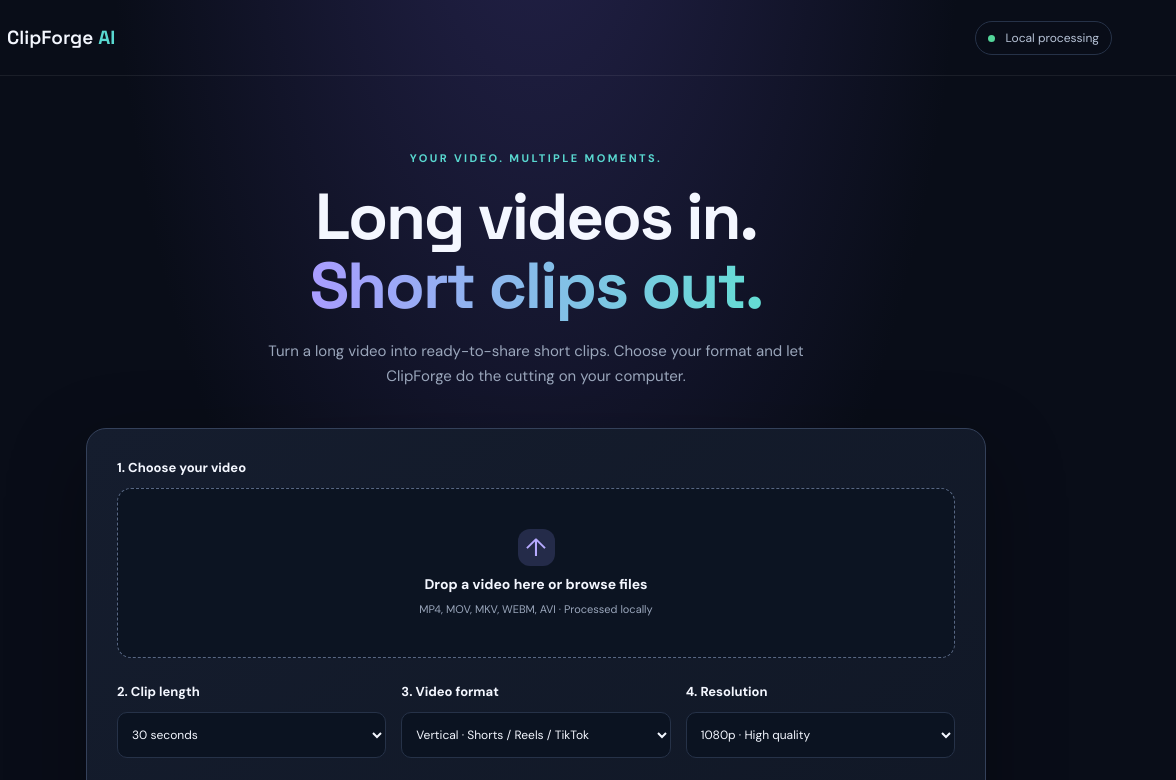
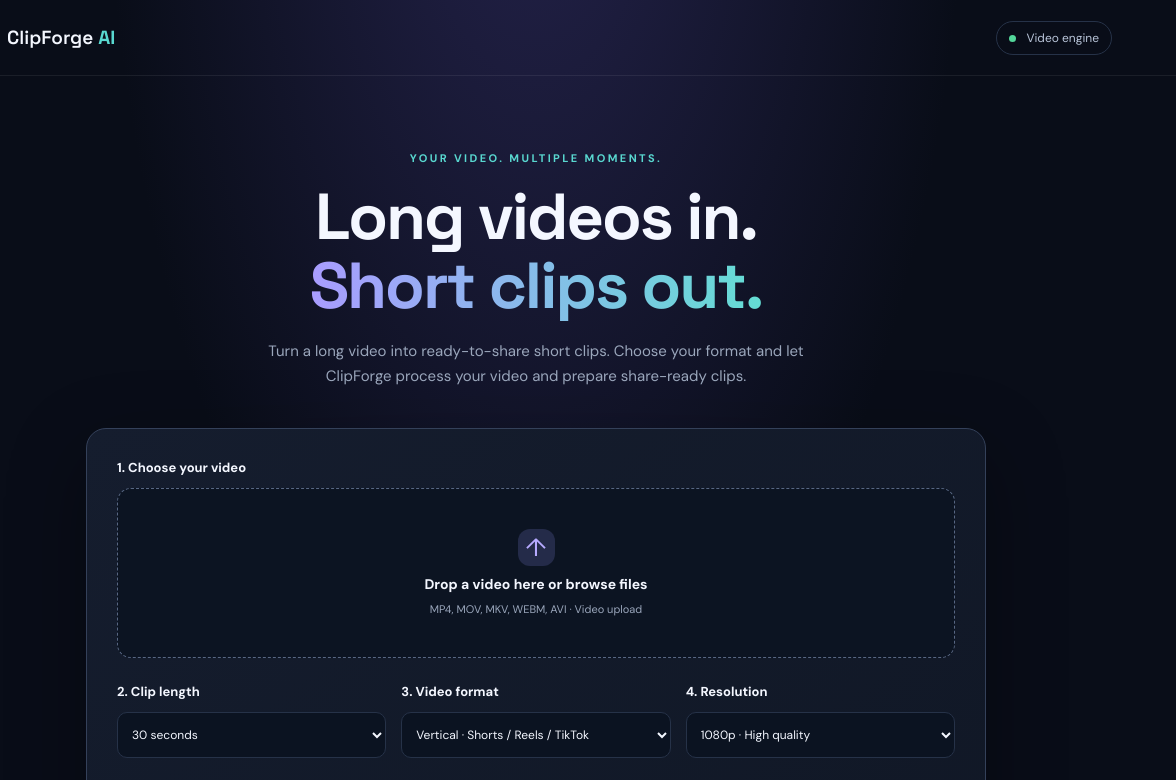
Before and after one commit to jamalsb/ClipForge-AI, a plain HTML site: page static/index.html in a window 1280 px wide. Shown: the top 780 px of the page, 104-1280 px from the left. Drawn offline with Linux system fonts and the light colour scheme.

Commit message:
Refresh interface copy for server-based video processing

```diff
--- a/static/index.html
+++ b/static/index.html
@@ -10,13 +10,13 @@
 <body>
   <header class="topbar">
     <a class="brand" href="/"><span class="brand-mark">CF</span><span>ClipForge <b>AI</b></span></a>
-    <span class="local-pill"><i></i> Local processing</span>
+    <span class="local-pill"><i></i> Video engine</span>
   </header>
   <main class="shell">
     <section class="hero">
       <p class="eyebrow">YOUR VIDEO. MULTIPLE MOMENTS.</p>
       <h1>Long videos in.<br><span>Short clips out.</span></h1>
-      <p class="intro">Turn a long video into ready-to-share short clips. Choose your format and let ClipForge do the cutting on your computer.</p>
+      <p class="intro">Turn a long video into ready-to-share short clips. Choose your format and let ClipForge process your video and prepare share-ready clips.</p>
     </section>
     <section class="workspace">
       <form id="clip-form">
@@ -24,7 +24,7 @@
         <label class="dropzone" for="video">
           <span class="upload-icon">↑</span>
           <strong id="file-title">Drop a video here or browse files</strong>
-          <small id="file-meta">MP4, MOV, MKV, WEBM, AVI · Processed locally</small>
+          <small id="file-meta">MP4, MOV, MKV, WEBM, AVI · Video upload</small>
           <input id="video" name="video" type="file" accept="video/*" required>
         </label>
         <div class="settings-grid">
```
